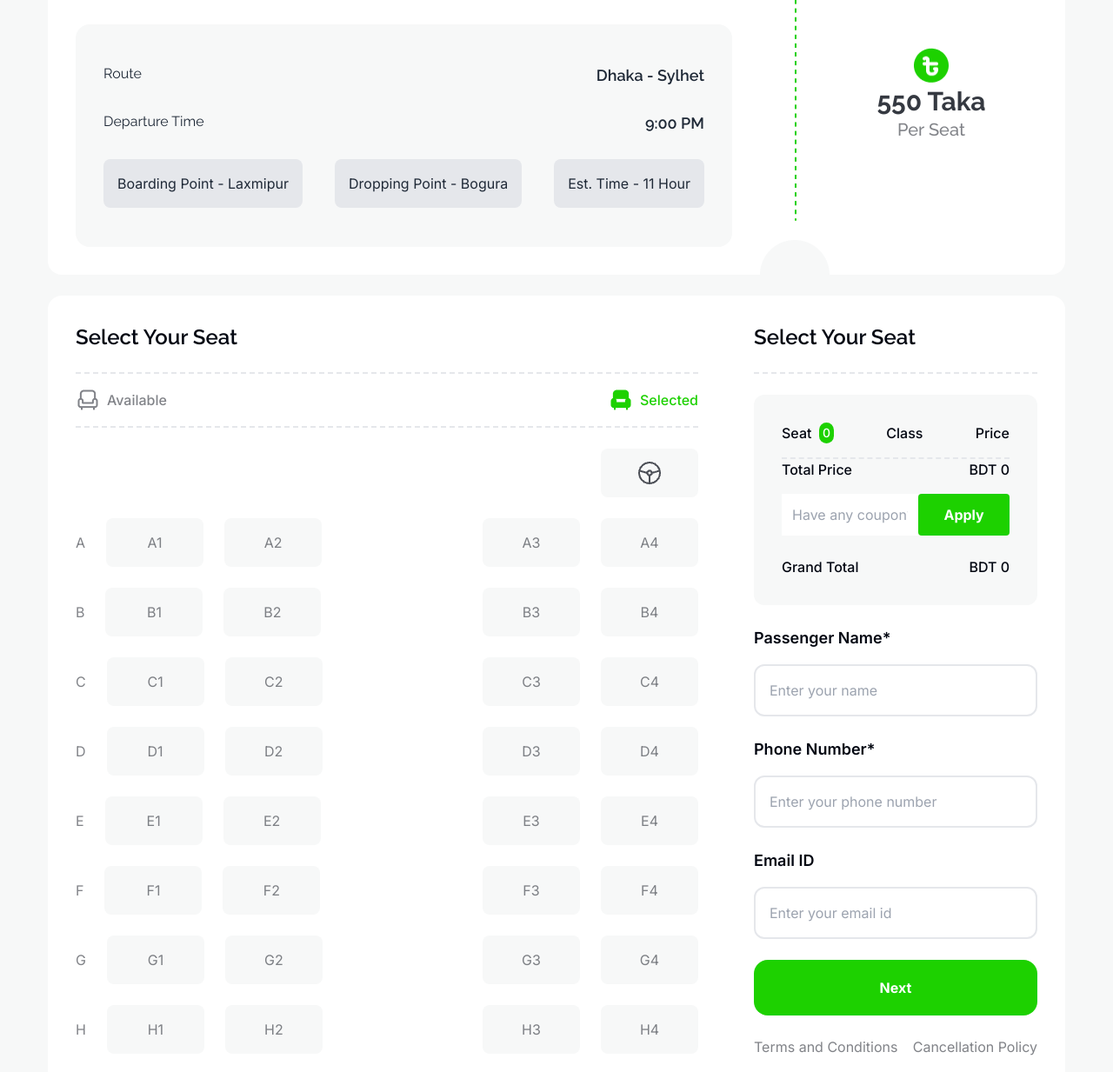
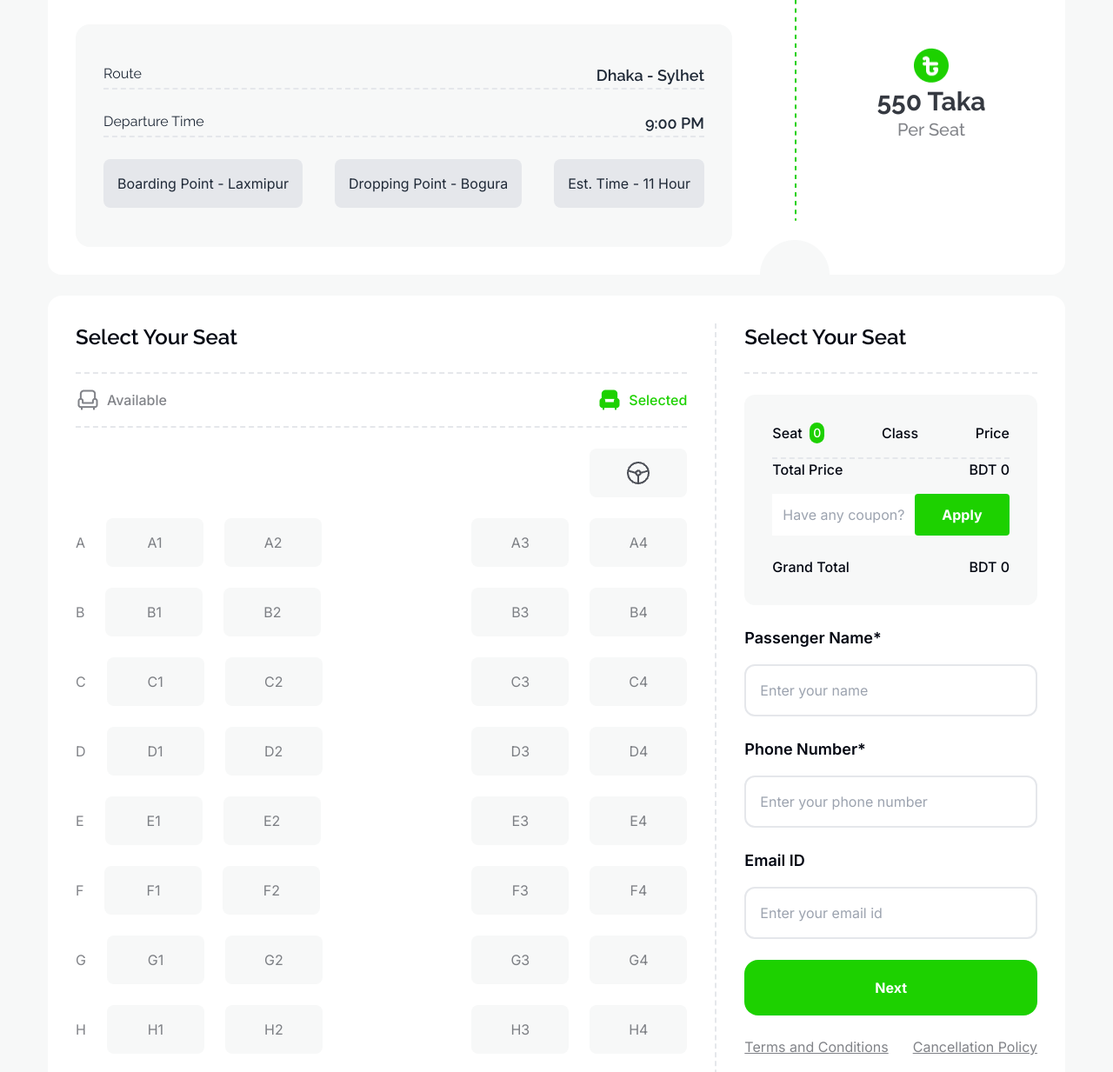
Before and after one commit to stnayem/b9a5-ticket, a plain HTML site: page index.html in a window 1280 px wide. Shown: the part 1745-2978 px from the top of the page at 87% size. Drawn offline with nearby package versions, Linux system fonts and the light colour scheme.

Commit message:
update front end

```diff
--- a/index.html
+++ b/index.html
@@ -196,11 +196,11 @@
 
                         <!-- 2nd part: destination, boarding, dropping, duration -->
                         <div class="flex flex-col justify-around p-8 rounded-2xl bg-ticket-gray h-64">
-                            <div class="flex justify-between">
+                            <div class="flex justify-between border-b-2 border-dashed">
                                 <span>Route</span>
                                 <span class="font-semibold text-lg">Dhaka - Sylhet</span>
                             </div>
-                            <div class="flex justify-between">
+                            <div class="flex justify-between border-b-2 border-dashed">
                                 <span>Departure Time</span>
                                 <span class="font-semibold text-lg">9:00 PM</span>
                             </div>
@@ -225,9 +225,9 @@
                 </div>
 
                 <!-- buy-ticket-section: select seat(s) and total price -->
-                <div class="bg-white flex lg:flex-row lg:rounded-2xl">
-                    <!-- select-seats:⬅left section -->
-                    <div class="w-2/3 p-8">
+                <div class="bg-white flex lg:flex-row lg:rounded-2xl p-8">
+                    <!-- select-seats:left section -->
+                    <div class="w-2/3 pr-8 border-r-2 border-dashed">
                         <div class="mb-6">
                             <h4 class="text-ticket-black text-2xl font-semibold text-left">Select Your Seat</h4>
                         </div>
@@ -413,11 +413,8 @@
                         </div>
                     </div>
 
-                    <!-- select-seats:divider -->
-                    <div></div>
-
                     <!-- select-seats:right section -->
-                    <div class="w-1/3 p-8">
+                    <div class="w-1/3 pl-8">
                         <div class="pb-6 border-b-2 border-dashed mb-6">
                             <h4 class="text-ticket-black text-2xl font-semibold text-left">Select Your Seat</h4>
                         </div>
@@ -475,7 +472,7 @@
                                 class="w-full mb-6 py-5 flex justify-center items-center rounded-2xl text-white font-bold  bg-ticket-primary hover:bg-ticket-primary-1 hover:shadow-lg">
                                 Next</button>
 
-                            <div class="flex justify-between text-ticket-gray-1">
+                            <div class="flex justify-between text-ticket-gray-1 *:underline">
                                 <span>Terms and Conditions</span>
                                 <span>Cancellation Policy</span>
                             </div>
```
